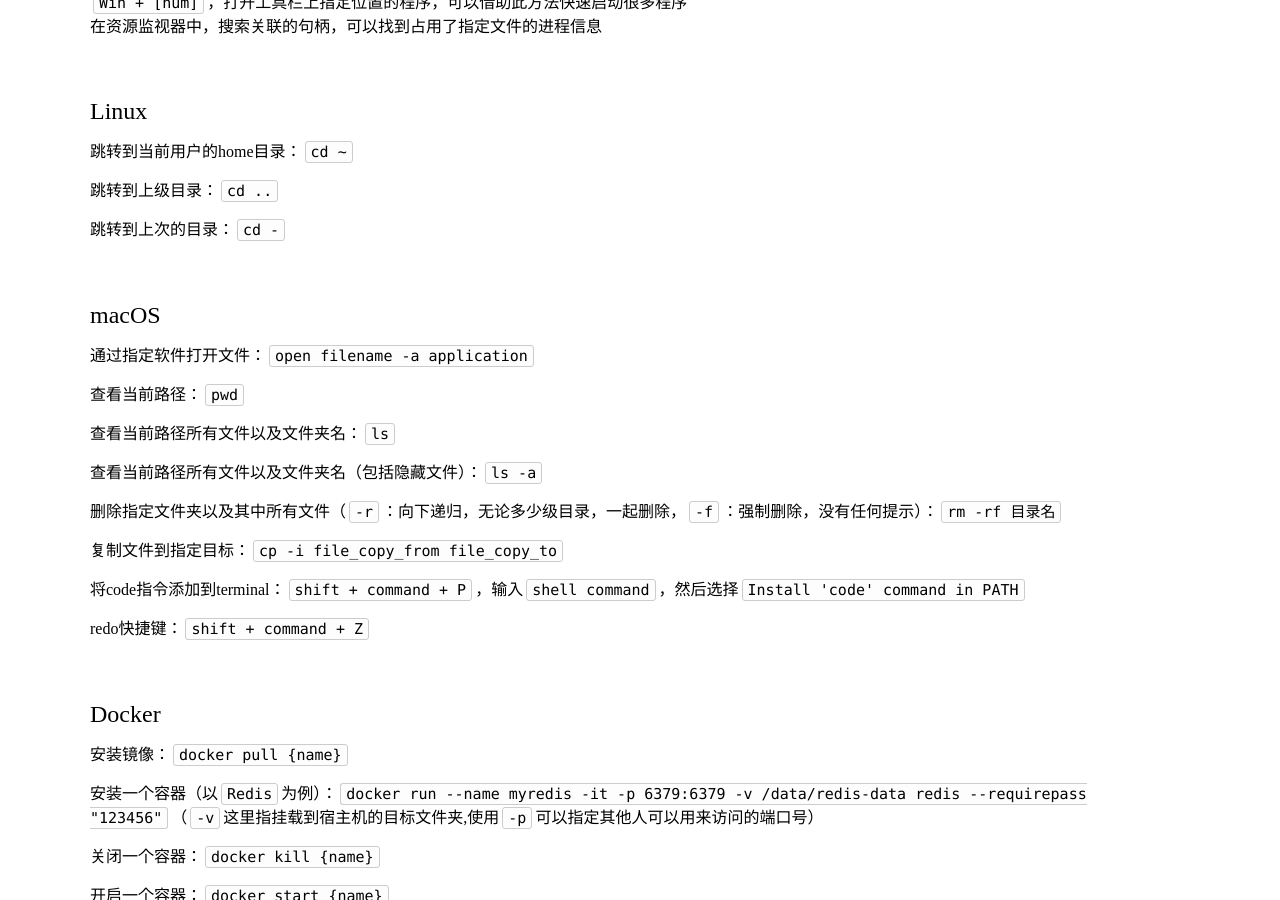
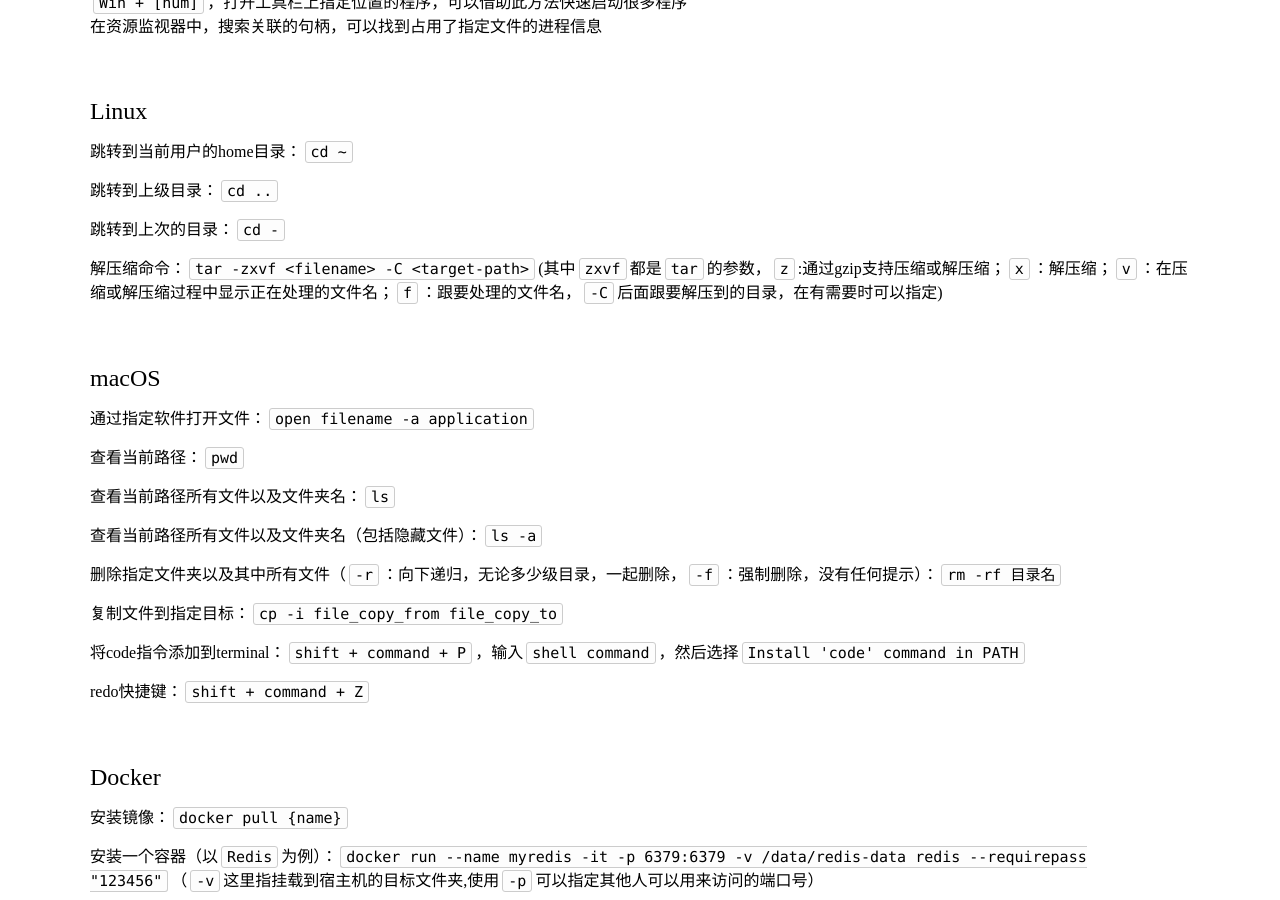
Before and after one commit to KamenRiderKuuga/kamenriderkuuga.github.io, a Jekyll site: the page built from _posts/2020-07-13-Tips-2.md, in a window 1280 px wide and 900 px high, scrolled down 791 px. Built offline with Jekyll 4.4.1, drawn with Linux system fonts in a browser that asks for light colours.

Commit message:
doc: 增加linux解压缩相关备忘

```diff
--- a/_posts/2020-07-13-Tips-2.md
+++ b/_posts/2020-07-13-Tips-2.md
@@ -35,7 +35,7 @@ tags: Tips
 
 跳转到上次的目录：`cd -`
 
-
+解压缩命令：`tar -zxvf <filename> -C <target-path>`(其中`zxvf`都是`tar`的参数，`z`:通过gzip支持压缩或解压缩；`x`：解压缩；`v`：在压缩或解压缩过程中显示正在处理的文件名；`f`：跟要处理的文件名，`-C`后面跟要解压到的目录，在有需要时可以指定)
 
 
 ## macOS
```
